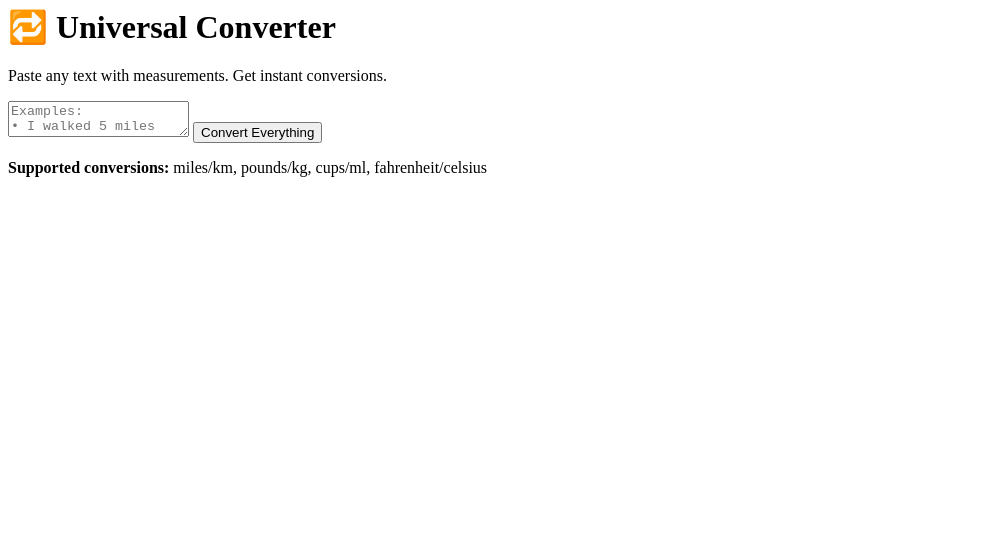
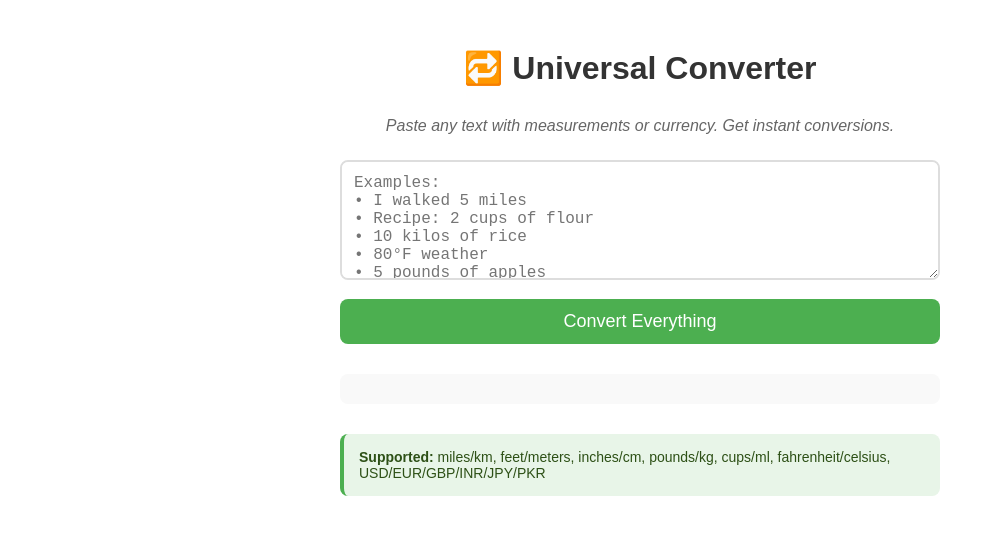
Before and after one commit to Saadidev21/Universal---Converter, a plain HTML site: page index.html in a window 1280 px wide. Shown: the whole page, without its empty margins (0-995 px from the left). Drawn offline with Linux system fonts and the light colour scheme.

Commit message:
Fix HTML structure and add CSS connection

```diff
--- a/index.html
+++ b/index.html
@@ -1,19 +1,34 @@
+<!DOCTYPE html>
+<html>
+<head>
+    <title>Universal Converter</title>
+    <link rel="stylesheet" href="style.css">
+    <meta name="viewport" content="width=device-width, initial-scale=1.0">
+    <meta name="description" content="Smart universal converter - paste any text with measurements or currency and get instant conversions">
+</head>
+<body>
     <div class="container">
         <h1>🔁 Universal Converter</h1>
-  <p class="subtitle">Paste any text with measurements. Get instant conversions.</p>
+        <p class="subtitle">Paste any text with measurements or currency. Get instant conversions.</p>
 
         <textarea id="inputText" placeholder="Examples:
 • I walked 5 miles
 • Recipe: 2 cups of flour
 • 10 kilos of rice
 • 80°F weather
-• 5 pounds of apples"></textarea>
+• 5 pounds of apples
+• $50 to EUR
+• 12 inches to cm
+• 100 USD to PKR"></textarea>
 
         <button onclick="convertText()">Convert Everything</button>
 
         <div id="results"></div>
 
         <div class="supported">
-    <p><strong>Supported conversions:</strong> miles/km, pounds/kg, cups/ml, fahrenheit/celsius</p>
+            <p><strong>Supported:</strong> miles/km, feet/meters, inches/cm, pounds/kg, cups/ml, fahrenheit/celsius, USD/EUR/GBP/INR/JPY/PKR</p>
         </div>
     </div>
+    <script src="script.js"></script>
+</body>
+</html>
```
Lines whose indentation alone changed are shown as unchanged.
